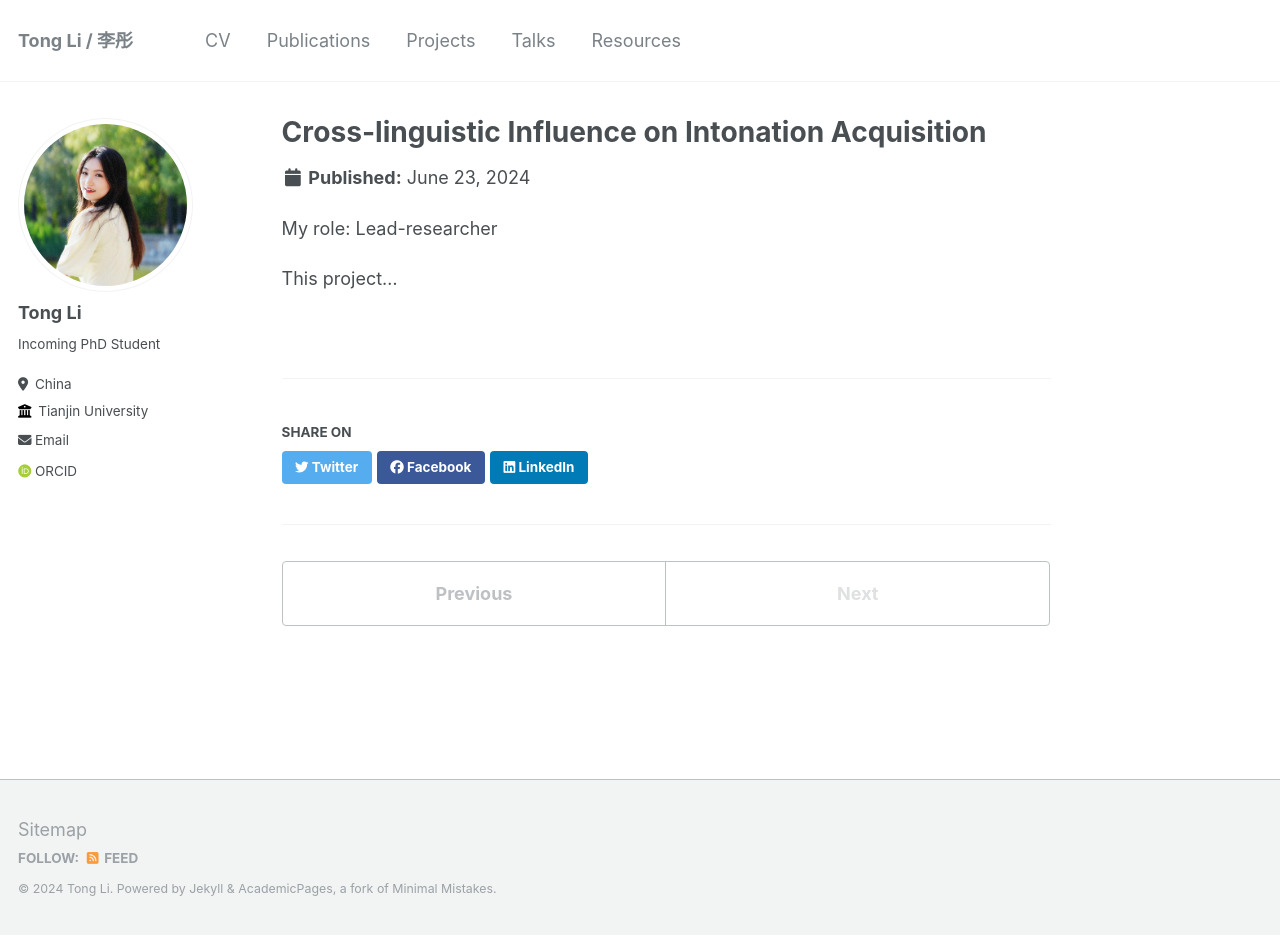
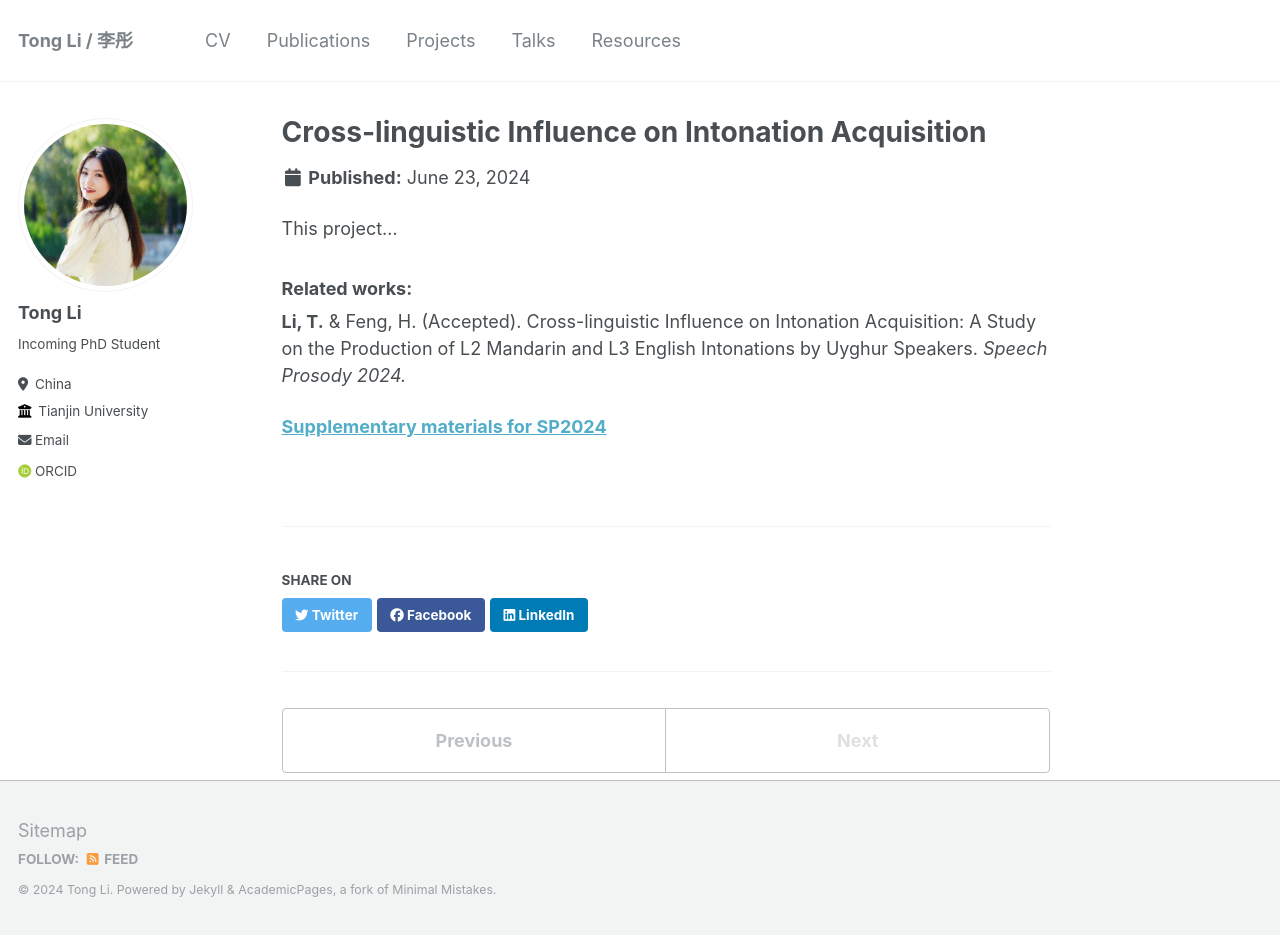
Before and after one commit to litonglinguistics/litonglinguistics.github.io, a Jekyll site: the page built from _projects/project4_Cross-linguistic.md, in a window 1280 px wide and 935 px high. Built offline with Jekyll 4.4.1, drawn with Linux system fonts in a browser that asks for light colours; some web fonts are replaced.

Commit message:
Update project4_Cross-linguistic.md

```diff
--- a/_projects/project4_Cross-linguistic.md
+++ b/_projects/project4_Cross-linguistic.md
@@ -4,7 +4,11 @@ collection: projects
 type: "My role: Lead-researcher"
 permalink: /projects/project4_Cross-linguistic
 ---
+This project...
 
-My role: Lead-researcher
 
-This project...
+### Related works:
+
+**Li, T.** & Feng, H. (Accepted). Cross-linguistic Influence on Intonation Acquisition: A Study on the Production of L2 Mandarin and L3 English Intonations by Uyghur Speakers. _Speech Prosody 2024._
+
+[**Supplementary materials for SP2024**](https://litonglinguistics.github.io/files/SupplementaryMaterialsSP2024.pdf )
```
